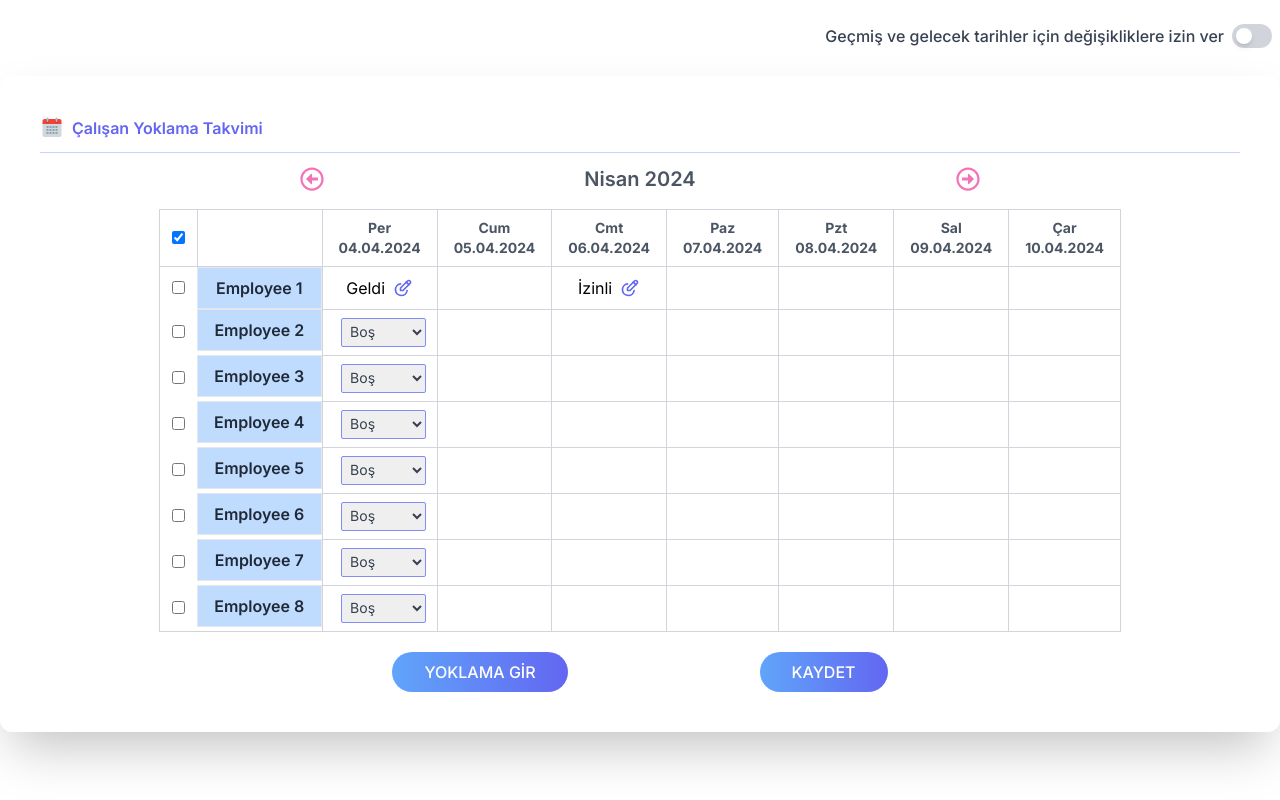
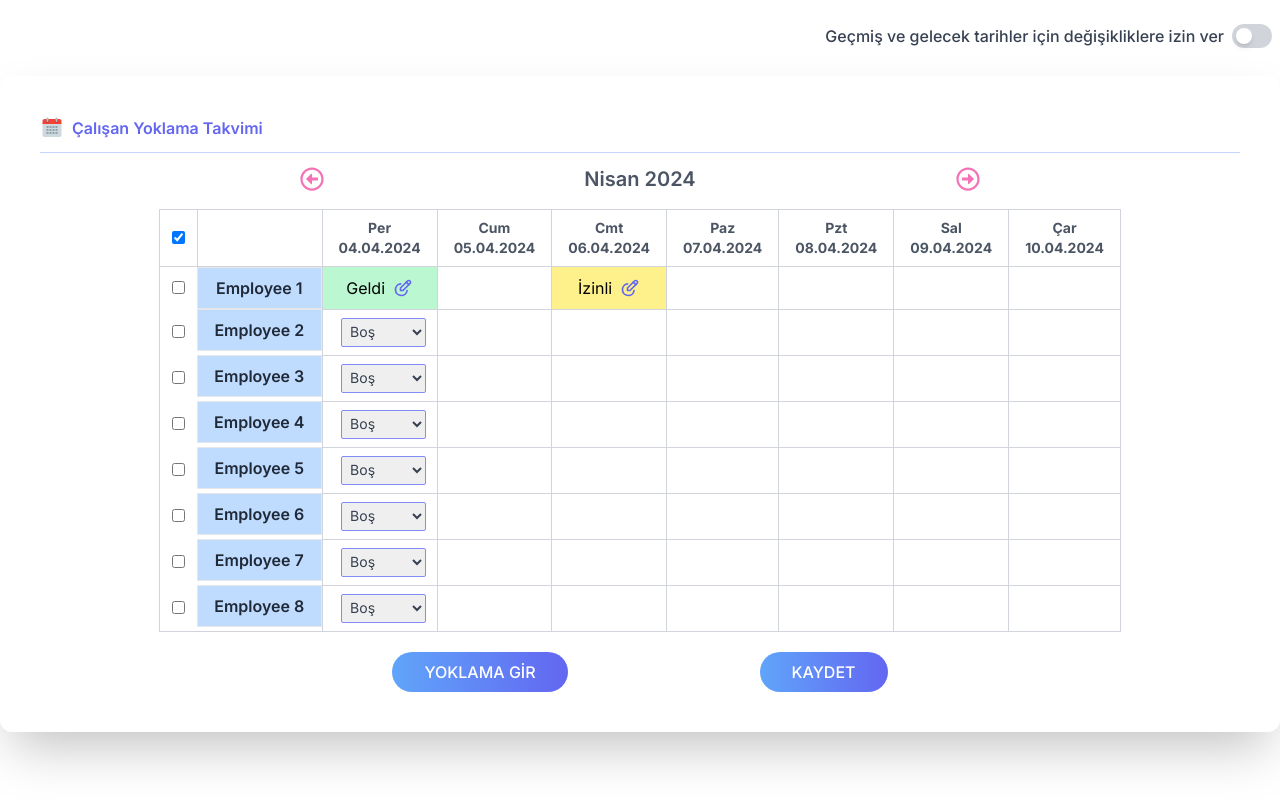
Before and after one commit to gokcetasci/Employee-Attendance-Tracker-Project, a Next.js app: page /admin in a window 1280 px wide. Built offline with nearby package versions, Linux system fonts and the light colour scheme.

Commit message:
added background color for attendance status

```diff
--- a/components/generalcalendar/index.js
+++ b/components/generalcalendar/index.js
@@ -76,7 +76,7 @@ const GeneralCalendar = ({ allowPastAndFutureChanges }) => {
     toggleEditMode(employeeId, date);
   };
 
-  // Çalışanın belirli bir tarihte yoklama bilgisini alma
+// Çalışanın belirli bir tarihte yoklama durumunu alma
 const getAttendanceStatus = (employeeId, date) => {
   const employee = admin.branches
     .flatMap((branch) => branch.manager.employees)
@@ -86,6 +86,21 @@ const GeneralCalendar = ({ allowPastAndFutureChanges }) => {
     return attendance && attendance.status !== null ? attendance.status : "";
   }
   return "Bilgi yok";
+};
+
+// Her hücre için arka plan rengini belirleme işlevi
+const getCellBackgroundColor = (employeeId, date) => {
+  const status = getAttendanceStatus(employeeId, date);
+  switch (status) {
+    case "Geldi":
+      return "bg-green-200";
+    case "Gelmedi":
+      return "bg-red-200";
+    case "İzinli":
+      return "bg-yellow-200";
+    default:
+      return "";
+  }
 };
 
   // Çalışanın explanation bilgisini alma
@@ -300,8 +315,9 @@ const GeneralCalendar = ({ allowPastAndFutureChanges }) => {
                   return (
                     <td
                     key={index}
-                      className="border border-gray-300 px-2 py-2"
+                    className={`border border-gray-300 px-2 py-2 ${getCellBackgroundColor(employee.id, date.toISOString().split("T")[0])}`}
                   >
+
                       <div className="flex flex-row gap-2 items-center justify-center">
                         <p>{attendanceStatus}</p>
                         {attendanceStatus === "Gelmedi" && explanation && (
```
Lines whose indentation alone changed are shown as unchanged.
